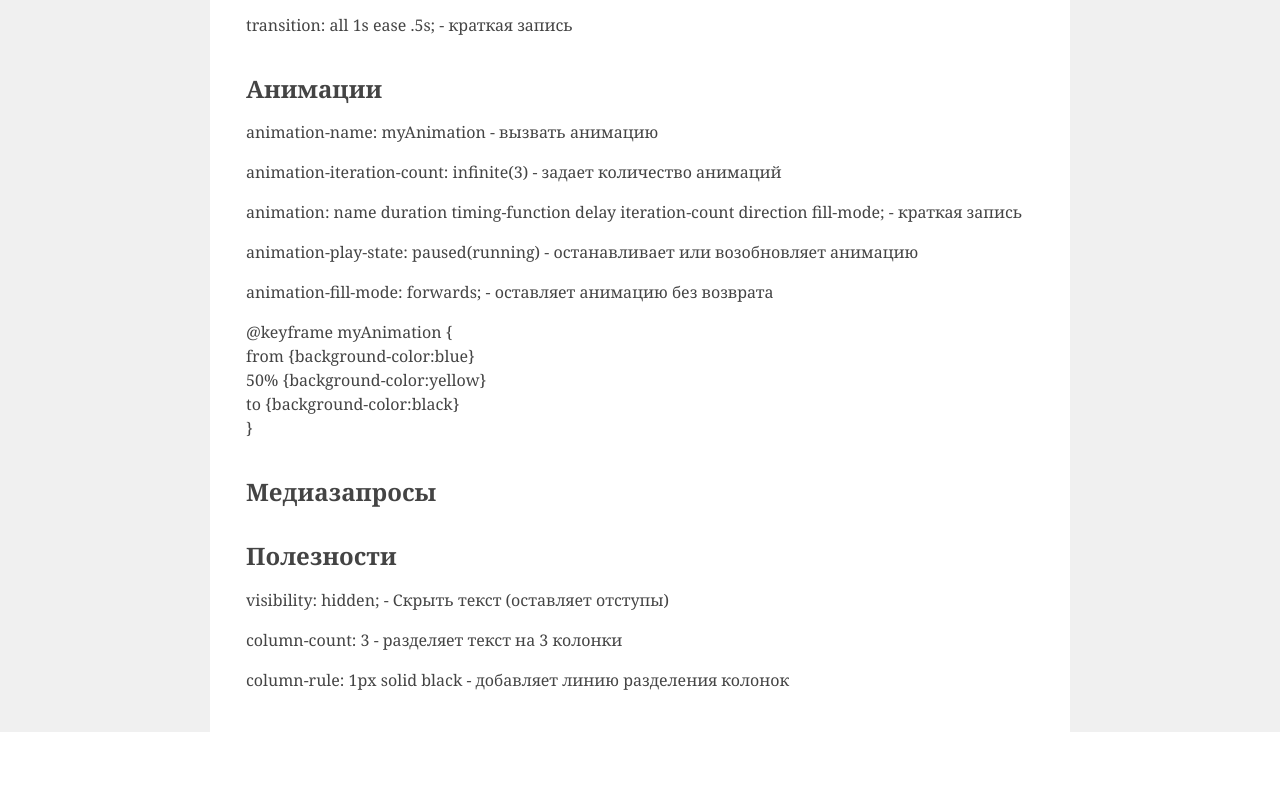
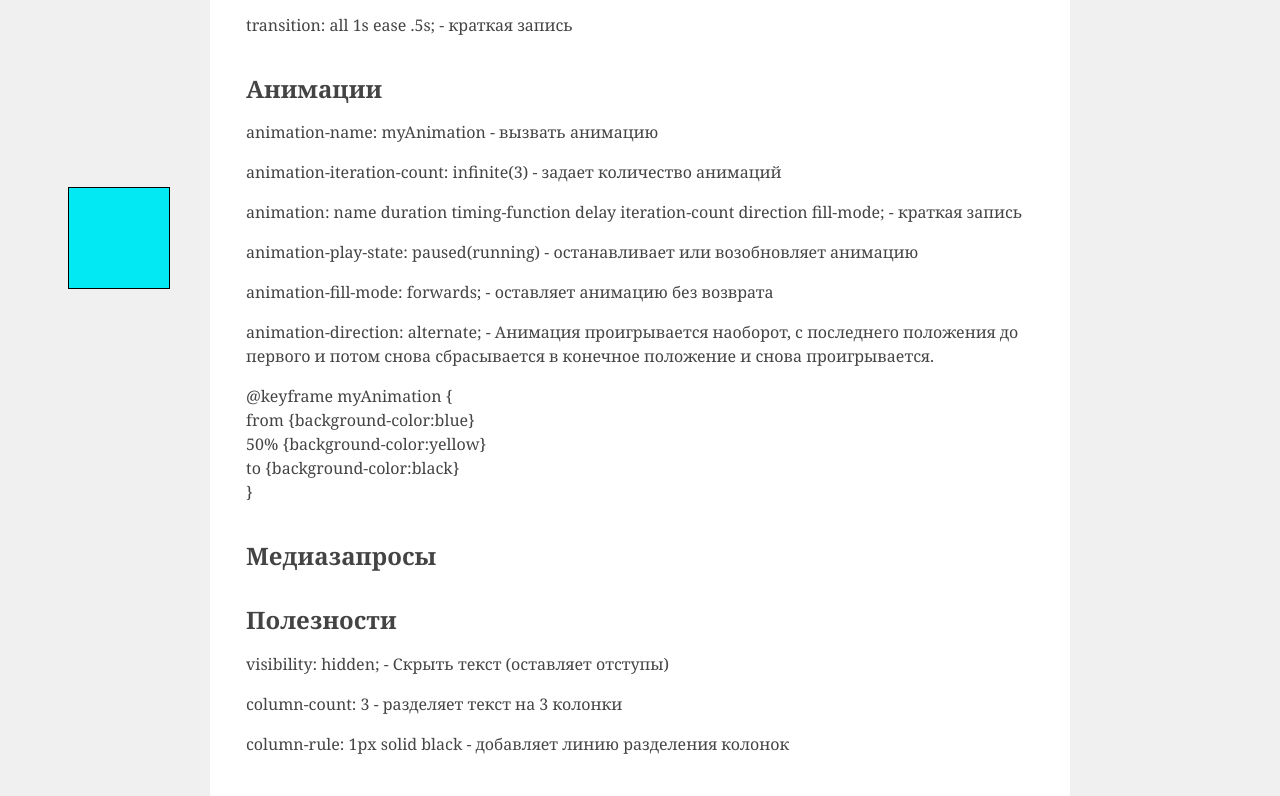
Before and after one commit to antonkox1/My-project, a plain HTML site: page Html/CSS.html in a window 1280 px wide. Shown: the part 3385-4181 px from the top of the page. Before the commit the page ends 4117 px from the top, so only its background shows below. Drawn offline with Linux system fonts and the light colour scheme.

Commit message:
Animation 10.02

```diff
--- a/Html/CSS.html
+++ b/Html/CSS.html
@@ -95,14 +95,15 @@
         <p>transition-timing-function: linear - время задержки анимации</p>
         <p>transition: all 1s ease .5s; - краткая запись</p>
         <h2>Анимации</h2>
+        <div class = "example"></div>
         <p>animation-name: myAnimation - вызвать анимацию</p>
         <p>animation-iteration-count: infinite(3) - задает количество анимаций</p>
         <p>animation: name duration timing-function delay iteration-count direction fill-mode; - краткая запись</p>
         <p>animation-play-state: paused(running) - останавливает или возобновляет анимацию</p>
         <p>animation-fill-mode: forwards; - оставляет анимацию без возврата</p>
+        <p>animation-direction: alternate; - Анимация проигрывается наоборот, с последнего положения до первого и потом снова сбрасывается в конечное положение и снова проигрывается.</p>
         <p>@keyframe myAnimation {<br> from {background-color:blue}<br>50% {background-color:yellow}<br>to {background-color:black}<br>}</p>
         <h2>Медиазапросы</h2>
-        <div></div>
         <p></p>
         <h2>Полезности</h2>
         <p>visibility: hidden;  - Скрыть текст (оставляет отступы)</p>
--- a/style.css
+++ b/style.css
@@ -316,3 +316,20 @@ label.header-label.active {
       bottom: 100%;
     }
   }
+
+
+  .example{
+    height: 100px;
+    width: 100px;
+    background-color: #03e9f4;
+    position: absolute;
+    right: 900px;
+    border: 1px solid black;
+    animation: myAnimation 3s linear 0ms infinite alternate;
+
+  }
+
+  @keyframes myAnimation {
+    from{margin-top: 100px;}
+    to{margin-bottom: 100px;}
+  }
```
